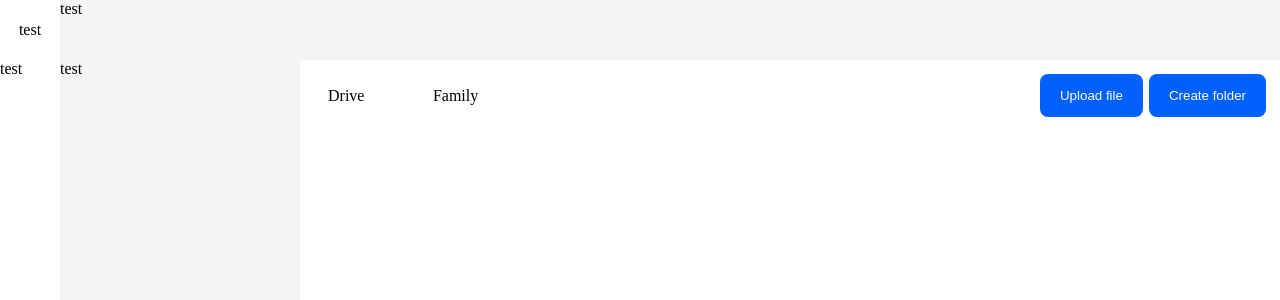
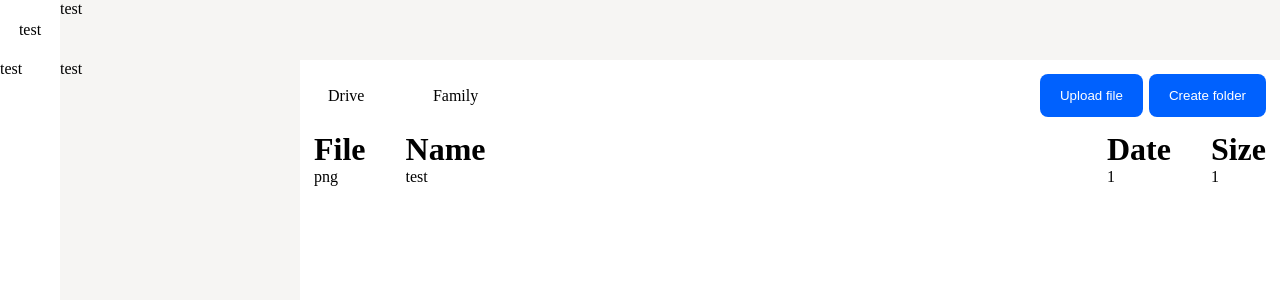
Before and after one commit to holestorage/client-legacy, a React (Create React App) app: page /app in a window 1280 px wide. Shown: the top 300 px of the page. Built offline with nearby package versions, Linux system fonts and the light colour scheme.

Commit message:
feat: file grid list

```diff
--- a/src/App.css
+++ b/src/App.css
@@ -14,6 +14,7 @@
     --theme-value-padding-small: 6px;
     --theme-value-padding-main: 14px;
     --theme-value-padding-big: 20px;
+    --theme-value-padding-large: 40px;
 }
 
 html, body, .App, #root {
--- a/src/components/pages/app/board-page.jsx
+++ b/src/components/pages/app/board-page.jsx
@@ -3,6 +3,7 @@ import Container from "../../ui/container/container";
 import HeaderMain from "../../ui/header/main/header-main";
 import {Fragment} from "react";
 import FolderList from "../../ui/list/folder/folder-list";
+import FileList from "../../ui/list/file/file-list";
 
 export default function BoardPage() {
     return (
@@ -15,7 +16,7 @@ export default function BoardPage() {
             }>
                 <FolderList list={[{name: "Drive"}, {name: "Family"}]} />
             </HeaderMain>
-
+            <FileList />
         </Container>
     )
 }
--- /dev/null
+++ b/src/components/ui/list/file/file-list.jsx
@@ -0,0 +1,50 @@
+import style from "./file-list.module.css";
+
+export default function FileList() {
+    const list = [
+        {
+            file: 'png',
+            name: 'test',
+            date: '1',
+            size: 1
+        }
+    ]
+
+    const sections = [
+        {
+            id: 'file',
+            name: 'File'
+        },
+        {
+            id: 'name',
+            name: 'Name'
+        },
+        {
+            id: 'date',
+            name: 'Date'
+        },
+        {
+            id: 'size',
+            name: 'Size'
+        }
+    ]
+
+    return (
+        <div className={style.container}>
+            {
+                sections.map((section, key) =>
+                    <div key={key}>
+                        {
+                            list.map((value, key) =>
+                                <div key={key}>
+                                    <h1>{section.name}</h1>
+                                    <p>{value[section.id]}</p>
+                                </div>
+                            )
+                        }
+                    </div>
+                )
+            }
+        </div>
+    )
+}
--- /dev/null
+++ b/src/components/ui/list/file/file-list.module.css
@@ -0,0 +1,5 @@
+.container {
+    display: grid;
+    grid-template-columns: auto 1fr auto auto;
+    gap: var(--theme-value-padding-large)
+}
```
